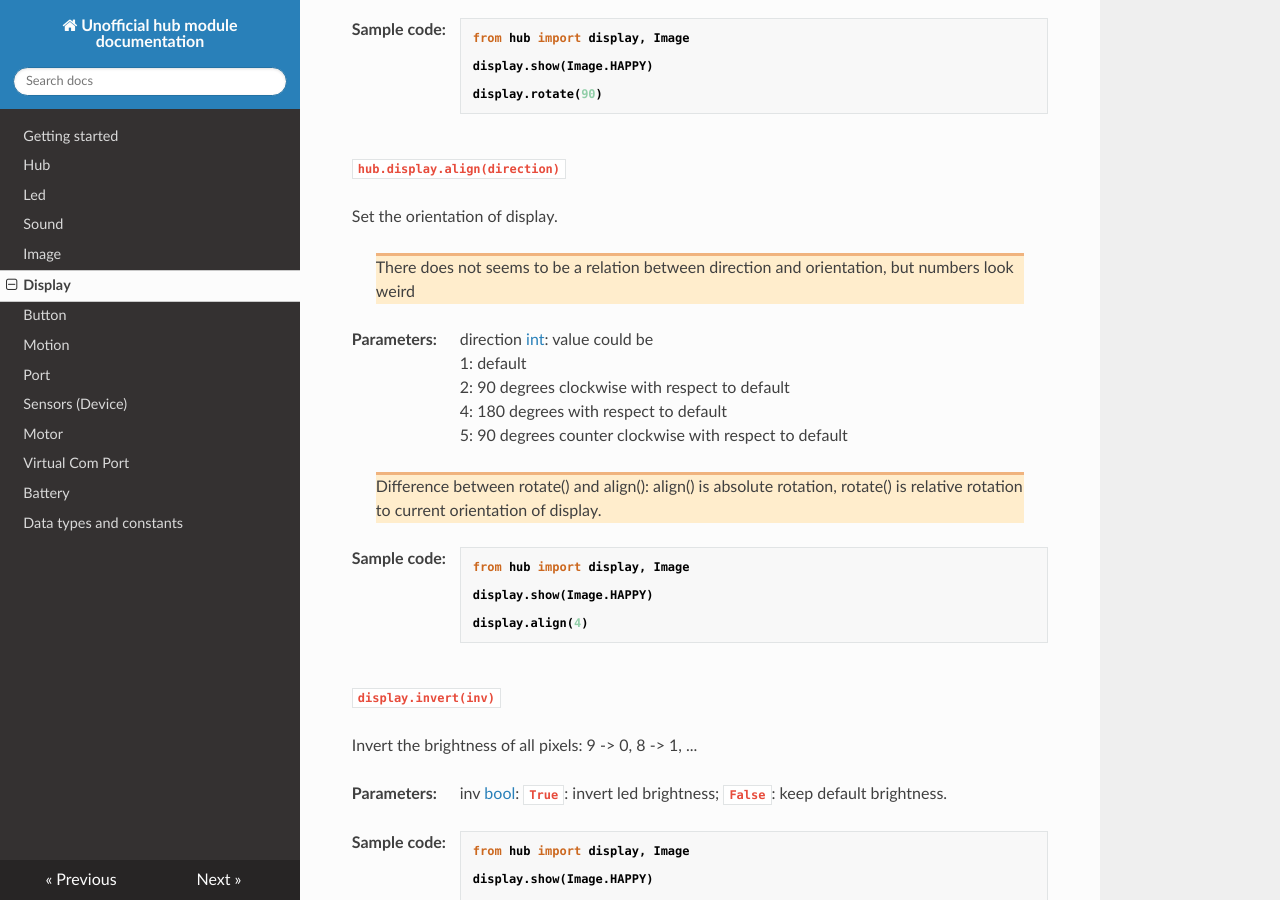
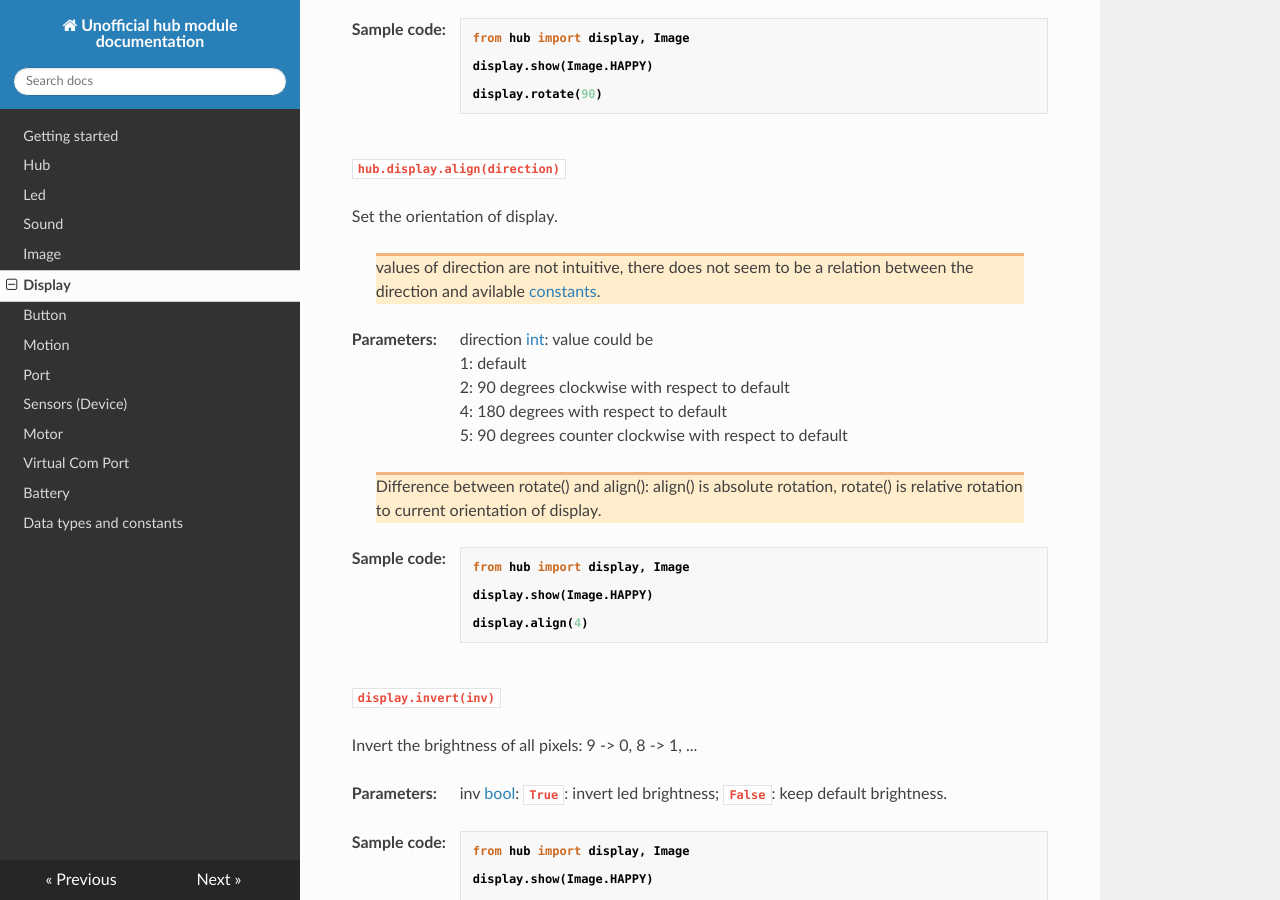
Before and after one commit to NStrijbosch/hub-module-notes, an MkDocs documentation site: the page built from docs/display.md, in a window 1280 px wide and 900 px high, scrolled down 1221 px. Built offline with MkDocs 1.6.1, drawn with Linux system fonts in a browser that asks for light colours; nearby versions of some CDN libraries.

Commit message:
Update display.md

```diff
--- a/docs/display.md
+++ b/docs/display.md
@@ -85,7 +85,7 @@ display.rotate(90)
 
 Set the orientation of display.
 
-> There does not seems to be a relation between direction and orientation, but numbers look weird
+> values of direction are not intuitive, there does not seem to be a relation between the direction and avilable [constants](data_types.md#constants).
 
 __Parameters:__
 
```
